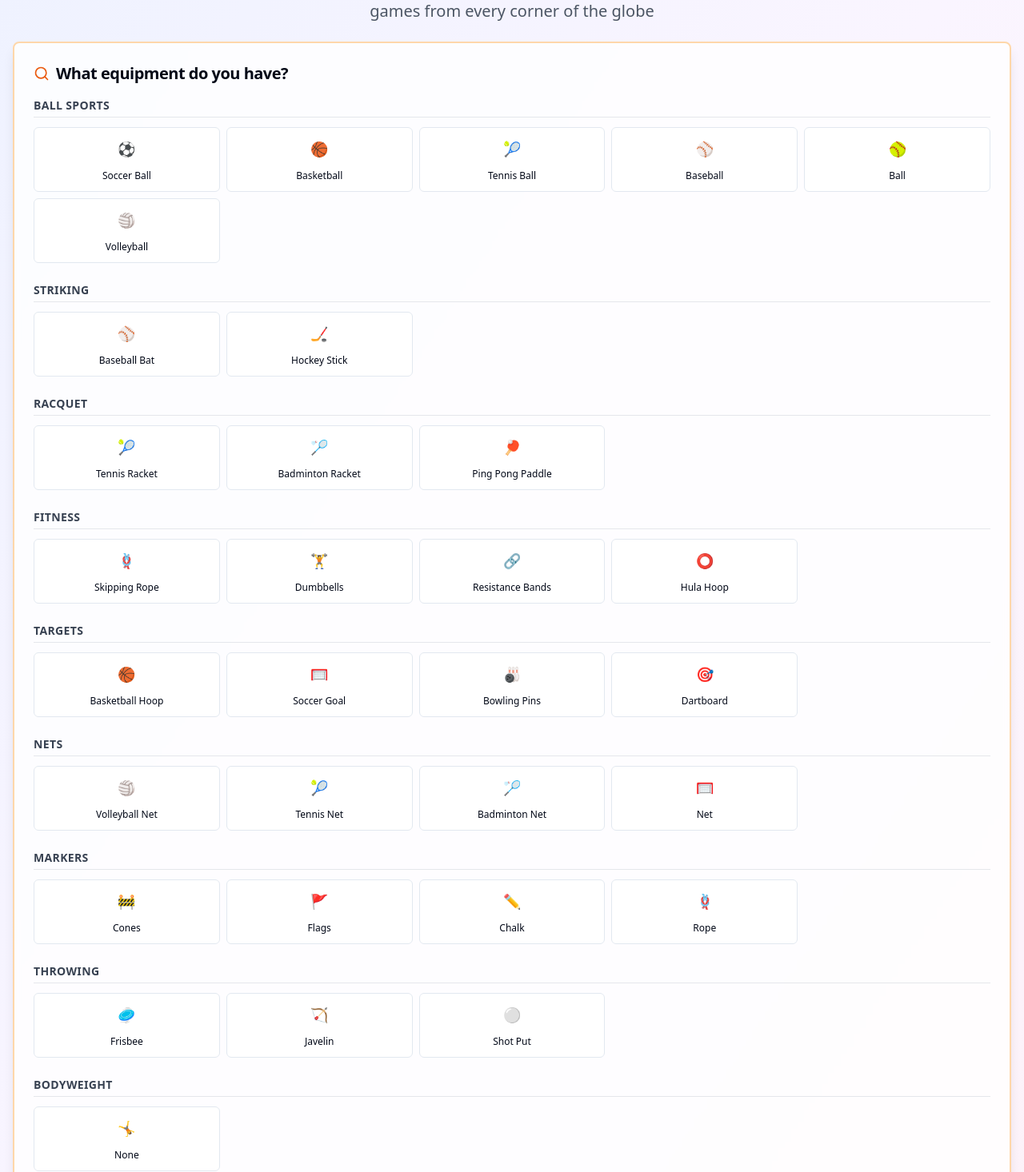
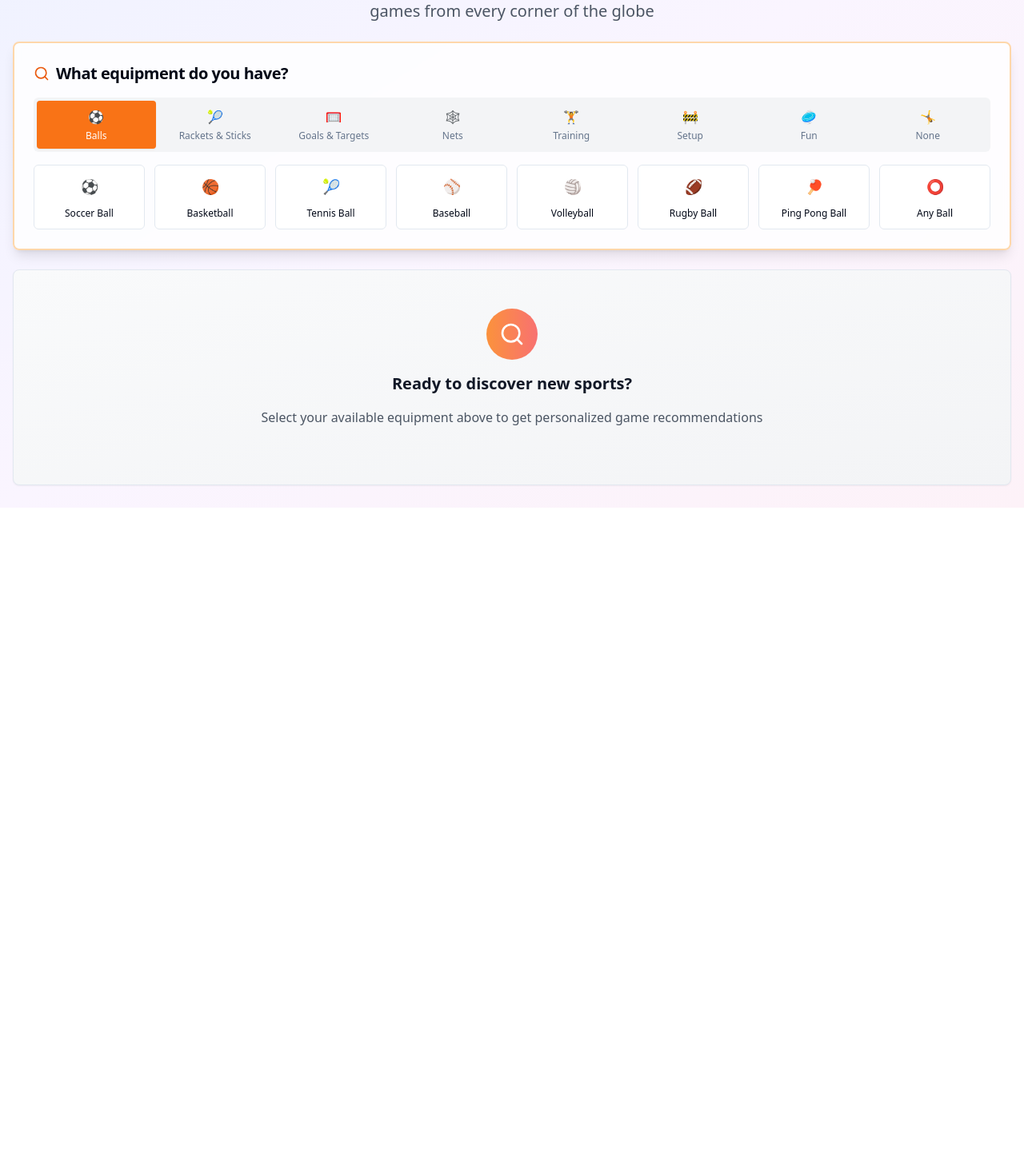
Before and after one commit to manthand23/playverse, a React (Vite) app: page /app in a window 1280 px wide. Shown: the part 165-1631 px from the top of the page at 80% size. After the commit the page ends 800 px from the top, so only its background shows below. Built offline with nearby package versions, Linux system fonts and the light colour scheme.

Commit message:
Refactor equipment selector and UI
Improve the equipment selector layout and remove unnecessary equipment options.

```diff
--- a/src/components/EquipmentSelector.tsx
+++ b/src/components/EquipmentSelector.tsx
@@ -1,7 +1,8 @@
 
-import React from 'react';
+import React, { useState } from 'react';
 import { Button } from '@/components/ui/button';
 import { Badge } from '@/components/ui/badge';
+import { Tabs, TabsContent, TabsList, TabsTrigger } from '@/components/ui/tabs';
 
 interface EquipmentSelectorProps {
   onEquipmentChange: (equipment: string[]) => void;
@@ -13,52 +14,60 @@ const EquipmentSelector: React.FC<EquipmentSelectorProps> = ({
   selectedEquipment
 }) => {
   const equipmentOptions = [
-    // Ball Sports
-    { name: 'Soccer Ball', emoji: '⚽', category: 'Ball Sports' },
-    { name: 'Basketball', emoji: '🏀', category: 'Ball Sports' },
-    { name: 'Tennis Ball', emoji: '🎾', category: 'Ball Sports' },
-    { name: 'Baseball', emoji: '⚾', category: 'Ball Sports' },
-    { name: 'Ball', emoji: '🥎', category: 'Ball Sports' },
-    { name: 'Volleyball', emoji: '🏐', category: 'Ball Sports' },
+    // Balls
+    { name: 'Soccer Ball', emoji: '⚽', category: 'Balls' },
+    { name: 'Basketball', emoji: '🏀', category: 'Balls' },
+    { name: 'Tennis Ball', emoji: '🎾', category: 'Balls' },
+    { name: 'Baseball', emoji: '⚾', category: 'Balls' },
+    { name: 'Volleyball', emoji: '🏐', category: 'Balls' },
+    { name: 'Rugby Ball', emoji: '🏈', category: 'Balls' },
+    { name: 'Ping Pong Ball', emoji: '🏓', category: 'Balls' },
+    { name: 'Any Ball', emoji: '⭕', category: 'Balls' },
 
-    // Striking Equipment
-    { name: 'Baseball Bat', emoji: '⚾', category: 'Striking' },
-    { name: 'Tennis Racket', emoji: '🎾', category: 'Racquet' },
-    { name: 'Badminton Racket', emoji: '🏸', category: 'Racquet' },
-    { name: 'Ping Pong Paddle', emoji: '🏓', category: 'Racquet' },
-    { name: 'Hockey Stick', emoji: '🏒', category: 'Striking' },
+    // Rackets & Sticks
+    { name: 'Tennis Racket', emoji: '🎾', category: 'Rackets' },
+    { name: 'Badminton Racket', emoji: '🏸', category: 'Rackets' },
+    { name: 'Ping Pong Paddle', emoji: '🏓', category: 'Rackets' },
+    { name: 'Baseball Bat', emoji: '⚾', category: 'Rackets' },
+    { name: 'Hockey Stick', emoji: '🏒', category: 'Rackets' },
+    { name: 'Cricket Bat', emoji: '🏏', category: 'Rackets' },
 
-    // Fitness & Training
-    { name: 'Skipping Rope', emoji: '🪢', category: 'Fitness' },
-    { name: 'Dumbbells', emoji: '🏋️', category: 'Fitness' },
-    { name: 'Resistance Bands', emoji: '🔗', category: 'Fitness' },
-    { name: 'Hula Hoop', emoji: '⭕', category: 'Fitness' },
-
-    // Targets & Goals
-    { name: 'Basketball Hoop', emoji: '🏀', category: 'Targets' },
-    { name: 'Soccer Goal', emoji: '🥅', category: 'Targets' },
-    { name: 'Bowling Pins', emoji: '🎳', category: 'Targets' },
-    { name: 'Dartboard', emoji: '🎯', category: 'Targets' },
+    // Goals & Targets
+    { name: 'Basketball Hoop', emoji: '🏀', category: 'Goals' },
+    { name: 'Soccer Goal', emoji: '🥅', category: 'Goals' },
+    { name: 'Bowling Pins', emoji: '🎳', category: 'Goals' },
+    { name: 'Dartboard', emoji: '🎯', category: 'Goals' },
+    { name: 'Target', emoji: '🎪', category: 'Goals' },
 
     // Nets & Barriers
     { name: 'Volleyball Net', emoji: '🏐', category: 'Nets' },
     { name: 'Tennis Net', emoji: '🎾', category: 'Nets' },
     { name: 'Badminton Net', emoji: '🏸', category: 'Nets' },
-    { name: 'Net', emoji: '🥅', category: 'Nets' },
+    { name: 'Basketball Net', emoji: '🏀', category: 'Nets' },
+    { name: 'Any Net', emoji: '🕸️', category: 'Nets' },
 
-    // Markers & Setup
-    { name: 'Cones', emoji: '🚧', category: 'Markers' },
-    { name: 'Flags', emoji: '🚩', category: 'Markers' },
-    { name: 'Chalk', emoji: '✏️', category: 'Markers' },
-    { name: 'Rope', emoji: '🪢', category: 'Markers' },
+    // Training & Fitness
+    { name: 'Skipping Rope', emoji: '🪢', category: 'Training' },
+    { name: 'Hula Hoop', emoji: '⭕', category: 'Training' },
+    { name: 'Resistance Bands', emoji: '🔗', category: 'Training' },
+    { name: 'Dumbbells', emoji: '🏋️', category: 'Training' },
+    { name: 'Stopwatch', emoji: '⏱️', category: 'Training' },
 
-    // Throwing Sports
-    { name: 'Frisbee', emoji: '🥏', category: 'Throwing' },
-    { name: 'Javelin', emoji: '🏹', category: 'Throwing' },
-    { name: 'Shot Put', emoji: '⚪', category: 'Throwing' },
+    // Setup & Markers
+    { name: 'Cones', emoji: '🚧', category: 'Setup' },
+    { name: 'Flags', emoji: '🚩', category: 'Setup' },
+    { name: 'Chalk', emoji: '✏️', category: 'Setup' },
+    { name: 'Rope', emoji: '🪢', category: 'Setup' },
+    { name: 'Markers', emoji: '📍', category: 'Setup' },
 
-    // Bodyweight
-    { name: 'None', emoji: '🤸', category: 'Bodyweight' }
+    // Fun & Games
+    { name: 'Frisbee', emoji: '🥏', category: 'Fun' },
+    { name: 'Water Balloons', emoji: '🎈', category: 'Fun' },
+    { name: 'Bean Bags', emoji: '👜', category: 'Fun' },
+    { name: 'Balloons', emoji: '🎈', category: 'Fun' },
+
+    // No Equipment
+    { name: 'No Equipment', emoji: '🤸', category: 'None' }
   ];
 
   const toggleEquipment = (equipment: string) => {
@@ -68,18 +77,39 @@ const EquipmentSelector: React.FC<EquipmentSelectorProps> = ({
     onEquipmentChange(updated);
   };
 
-  const categories = [...new Set(equipmentOptions.map(item => item.category))];
+  const categories = [
+    { id: 'Balls', name: 'Balls', icon: '⚽' },
+    { id: 'Rackets', name: 'Rackets & Sticks', icon: '🎾' },
+    { id: 'Goals', name: 'Goals & Targets', icon: '🥅' },
+    { id: 'Nets', name: 'Nets', icon: '🕸️' },
+    { id: 'Training', name: 'Training', icon: '🏋️' },
+    { id: 'Setup', name: 'Setup', icon: '🚧' },
+    { id: 'Fun', name: 'Fun', icon: '🥏' },
+    { id: 'None', name: 'None', icon: '🤸' }
+  ];
 
   return (
-    <div className="space-y-6">
+    <div className="space-y-4">
+      <Tabs defaultValue="Balls" className="w-full">
+        <TabsList className="grid w-full grid-cols-4 lg:grid-cols-8 h-auto p-1 bg-gray-100">
           {categories.map(category => (
-        <div key={category} className="space-y-3">
-          <h4 className="font-semibold text-gray-700 text-sm uppercase tracking-wide border-b border-gray-200 pb-1">
-            {category}
-          </h4>
-          <div className="grid grid-cols-2 sm:grid-cols-3 md:grid-cols-4 lg:grid-cols-5 gap-2">
+            <TabsTrigger
+              key={category.id}
+              value={category.id}
+              className="flex flex-col items-center p-2 text-xs data-[state=active]:bg-orange-500 data-[state=active]:text-white"
+            >
+              <span className="text-base mb-1">{category.icon}</span>
+              <span className="hidden sm:inline">{category.name}</span>
+              <span className="sm:hidden">{category.name.split(' ')[0]}</span>
+            </TabsTrigger>
+          ))}
+        </TabsList>
+
+        {categories.map(category => (
+          <TabsContent key={category.id} value={category.id} className="mt-4">
+            <div className="grid grid-cols-3 sm:grid-cols-4 md:grid-cols-6 lg:grid-cols-8 gap-3">
               {equipmentOptions
-              .filter(item => item.category === category)
+                .filter(item => item.category === category.id)
                 .map(equipment => (
                   <Button
                     key={equipment.name}
@@ -88,8 +118,8 @@ const EquipmentSelector: React.FC<EquipmentSelectorProps> = ({
                     onClick={() => toggleEquipment(equipment.name)}
                     className={`transition-all duration-200 h-auto py-3 px-2 flex flex-col items-center space-y-1 ${
                       selectedEquipment.includes(equipment.name)
-                      ? 'bg-gradient-to-r from-orange-500 to-red-500 hover:from-orange-600 hover:to-red-600 text-white border-0 shadow-lg scale-105'
-                      : 'hover:border-orange-300 hover:bg-orange-50 hover:scale-105'
+                        ? 'bg-gradient-to-r from-orange-500 to-red-500 hover:from-orange-600 hover:to-red-600 text-white border-0 shadow-lg'
+                        : 'hover:border-orange-300 hover:bg-orange-50'
                     }`}
                   >
                     <span className="text-lg">{equipment.emoji}</span>
@@ -97,8 +127,9 @@ const EquipmentSelector: React.FC<EquipmentSelectorProps> = ({
                   </Button>
                 ))}
             </div>
-        </div>
+          </TabsContent>
         ))}
+      </Tabs>
 
       {selectedEquipment.length > 0 && (
         <div className="pt-4 border-t">
--- a/src/pages/Welcome.tsx
+++ b/src/pages/Welcome.tsx
@@ -1,4 +1,3 @@
-
 import React from 'react';
 import { Button } from '@/components/ui/button';
 import { Card, CardContent } from '@/components/ui/card';
@@ -77,7 +76,7 @@ const Welcome = () => {
               <Button
                 variant="outline"
                 size="lg"
-                className="w-full border-white/30 text-white hover:bg-white/10 backdrop-blur-sm py-4 text-lg"
+                className="w-full border-blue-300 text-blue-200 hover:bg-blue-500 hover:text-white backdrop-blur-sm py-4 text-lg"
               >
                 Sign In
               </Button>
```
Lines whose indentation alone changed are shown as unchanged.
